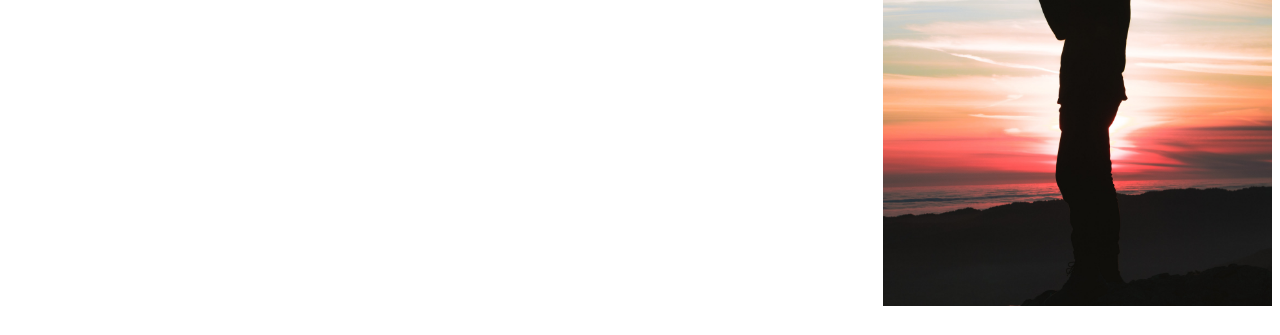
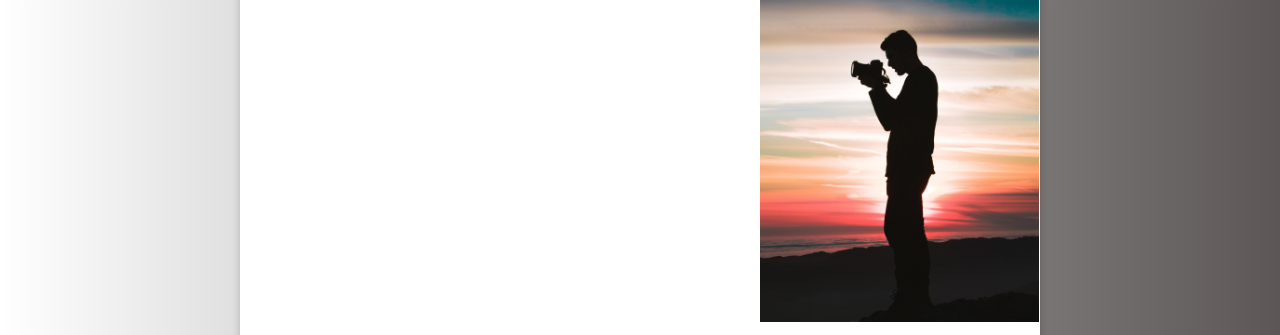
Before and after one commit to Datingel/travelBlog, a plain HTML site: page index.html in a window 1280 px wide. Shown: the part 253-588 px from the top of the page. Drawn offline with Linux system fonts and the light colour scheme.

Commit message:
card layout with linear gradient background

```diff
--- a/index.html
+++ b/index.html
@@ -6,7 +6,7 @@
     <link rel="stylesheet" href="stylesheet.css" />
     <title>Travel Blog</title>
   </head>
-  <body">
+  <body>
     <div>
       <header>
         <nav>
@@ -19,7 +19,7 @@
         </nav>
       </header>
       <div>
-          <image src="assets/view.jpg" alt="View Picture" width="35%" height="auto" style="float: right;">
+          <image src="assets/view.jpg" alt="View Picture" width="35%" height="" style="float: right;">
       </div>
       <main>
         <h1 style="height: 15rem;">Hi - iam Raphael and i write about traveling</h1>
@@ -32,7 +32,7 @@
             <image src="assets/tree.jpg" alt="Tree Picture" width="250" height="250" style="border-radius: 50%;">
             <p style="padding-left: 1rem; padding-right: 5rem;">Travel Storys from the tree experience</p>
             </div>
-            <hr style="color:grey;">
+            <hr style="color:black;width: 1px;">
           <div style="display: flex; align-items: center;">
             <image  src="assets/man.jpg" alt="Man Picture" width="250" height="250" style="border-radius: 50%;">
             <p style="padding-left: 1rem;">Cultures i met on my journey</p>
--- a/stylesheet.css
+++ b/stylesheet.css
@@ -1,7 +1,22 @@
+html {
+  background-image: linear-gradient(
+    to right,
+    rgba(141, 133, 133, 0),
+    rgb(92, 86, 86)
+  );
+}
+
 body {
-  margin-left: 10rem;
+  margin-left: 15rem;
+  margin-right: 15rem;
+  margin-top: 10rem;
+  margin-bottom: 10rem;
   font-family: sans-serif;
   color: black;
+  background-color: white;
+  border: 1px solid transparent;
+  border-radius: 2px;
+  box-shadow: 0 4px 8px 0 rgba(0, 0, 0, 0.2);
 }
 
 nav {
```
